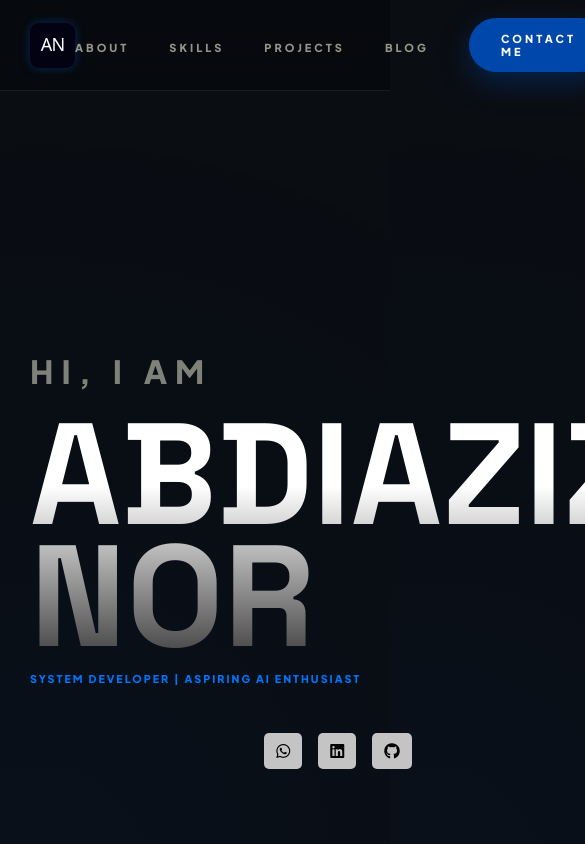
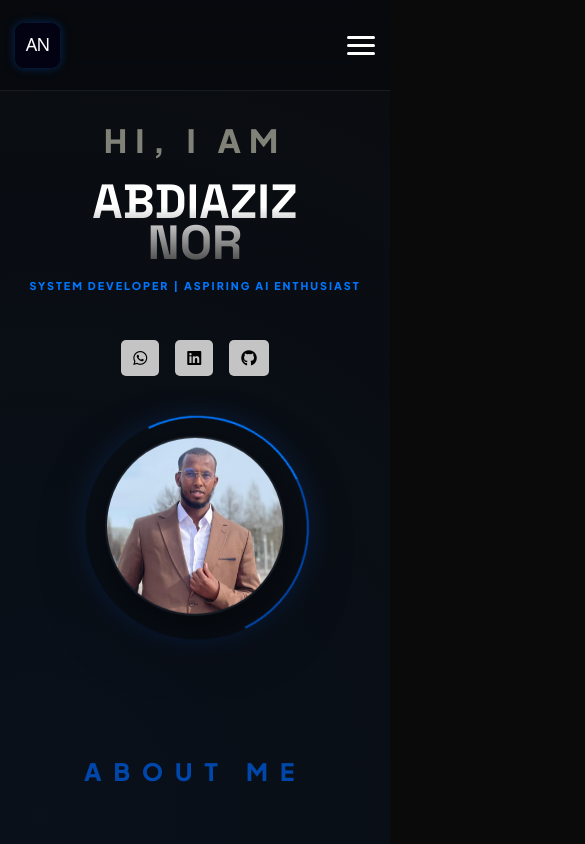
Before and after one commit to AbdiazizNor114/MyPortfolio, a React (Vite) app: page / in a window 390 px wide. Shown: the top 844 px of the page, 585 px wide, since content can reach past the window. Built offline with nearby package versions, Linux system fonts and the light colour scheme.

Commit message:
mobil fix

```diff
--- a/src/App.jsx
+++ b/src/App.jsx
@@ -9,6 +9,7 @@ import "./style.css";
 
 export default function App() {
   const location = useLocation();
+  const [menuOpen, setMenuOpen] = useState(false);
 
   const [projects, setProjects] = useState([]);
   const [blogs, setBlogs] = useState([]);
@@ -52,23 +53,65 @@ export default function App() {
     <div className="portfolio-wrapper">
 
       {/* NAVBAR */}
+      {/* NAVBAR */}
       <header>
         <nav className="container navbar">
-         <img
+
+          {/* LOGO */}
+          <img
             src="./images/svg/abdiaziz-nor-minimal-monogram.svg"
             alt="logo"
             className="logo"
-            onClick={() => setView('portfolio')}
-            style={{ cursor: 'pointer' }}
+            onClick={() => {
+              setView("portfolio");
+              setMenuOpen(false);
+            }}
+            style={{ cursor: "pointer" }}
           />
 
-          <ul className="nav-links">
-            <li><a href="#About" onClick={() => setView('portfolio')}>About</a></li>
-            <li><a href="#Skills" onClick={() => setView('portfolio')}>Skills</a></li>
-            <li><a href="#" onClick={() => setView('projects')}>Projects</a></li>
-            <li><a href="#" onClick={() => setView('blog')}>Blog</a></li>
-            <a className="btn" href="#contact">Contact Me</a>
+          {/* HAMBURGER */}
+          <div
+            className="hamburger"
+            onClick={() => setMenuOpen(!menuOpen)}
+          >
+            <span></span>
+            <span></span>
+            <span></span>
+          </div>
+
+          {/* NAV LINKS */}
+          <ul className={`nav-links ${menuOpen ? "active" : ""}`}>
+
+            <li>
+              <a href="#About" onClick={() => { setView("portfolio"); setMenuOpen(false); }}>
+                About
+              </a>
+            </li>
+
+            <li>
+              <a href="#Skills" onClick={() => { setView("portfolio"); setMenuOpen(false); }}>
+                Skills
+              </a>
+            </li>
+
+            <li>
+              <a onClick={() => { setView("projects"); setMenuOpen(false); }}>
+                Projects
+              </a>
+            </li>
+
+            <li>
+              <a onClick={() => { setView("blog"); setMenuOpen(false); }}>
+                Blog
+              </a>
+            </li>
+
+            <a className="btn" href="#contact" onClick={() => setMenuOpen(false)}>
+              Contact Me
+            </a>
+
           </ul>
+
         </nav>
       </header>
 
--- a/src/style.css
+++ b/src/style.css
@@ -548,3 +548,112 @@ h4{
   object-fit: cover;
   border: 1px solid rgba(255,255,255,0.1);
 }
+
+/* HAMBURGER HIDDEN ON DESKTOP */
+.hamburger {
+  display: none;
+  flex-direction: column;
+  gap: 5px;
+  cursor: pointer;
+  z-index: 2000;
+}
+
+.hamburger span {
+  width: 28px;
+  height: 3px;
+  background: white;
+  border-radius: 5px;
+}
+
+
+
+/* =======================================================
+   📱 TABLET (768px)
+======================================================= */
+@media (max-width: 768px) {
+
+    /* HERO STACK */
+    .hero-top {
+        flex-direction: column;
+        text-align: center;
+        gap: 40px;
+    }
+
+    .info h2 {
+        font-size: 4rem;
+    }
+
+    /* IMAGE SMALLER */
+    .img-ring {
+        width: 280px;
+        height: 280px;
+    }
+
+    .img-ring img {
+        width: 240px;
+        height: 240px;
+    }
+
+    /* NAV MOBILE */
+    .hamburger {
+        display: flex;
+    }
+
+    .nav-links {
+        position: absolute;
+        top: 90px;
+        left: 0;
+        right: 0;
+        background: #0a0a0a;
+        flex-direction: column;
+        gap: 20px;
+        padding: 20px;
+
+        display: none;
+    }
+
+    .nav-links.active {
+        display: flex;
+    }
+
+    .btn {
+        width: 100%;
+        text-align: center;
+    }
+}
+
+/* =======================================================
+   📱 PHONE (480px)
+======================================================= */
+@media (max-width: 480px) {
+
+    .container {
+        padding: 0 15px;
+    }
+
+    .info h2 {
+        font-size: 3rem;
+    }
+
+    h4 {
+        font-size: 1.5rem;
+    }
+
+    .skills-grid {
+        grid-template-columns: 1fr;
+    }
+
+    .blog-list {
+        grid-template-columns: 1fr;
+    }
+
+    .img-ring {
+        width: 220px;
+        height: 220px;
+    }
+
+    .img-ring img {
+        width: 180px;
+        height: 180px;
+    }
+}
```
